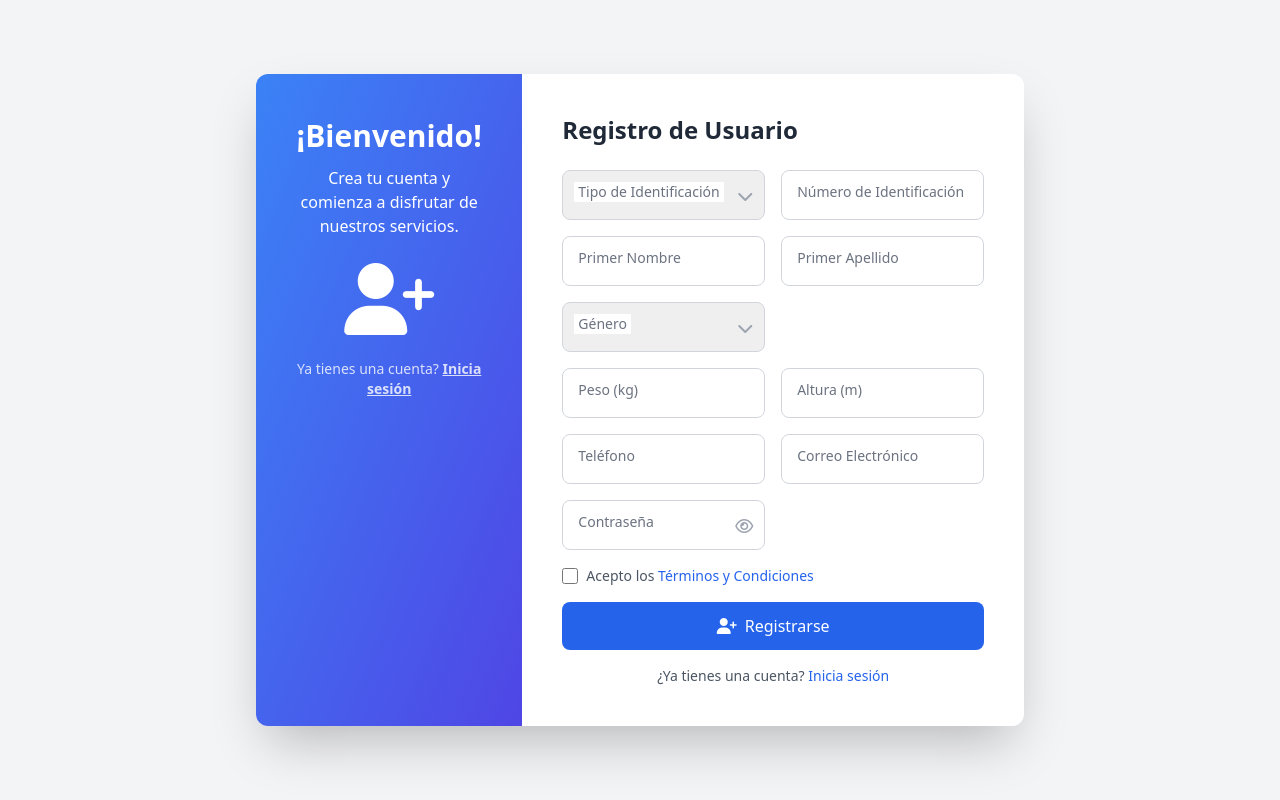
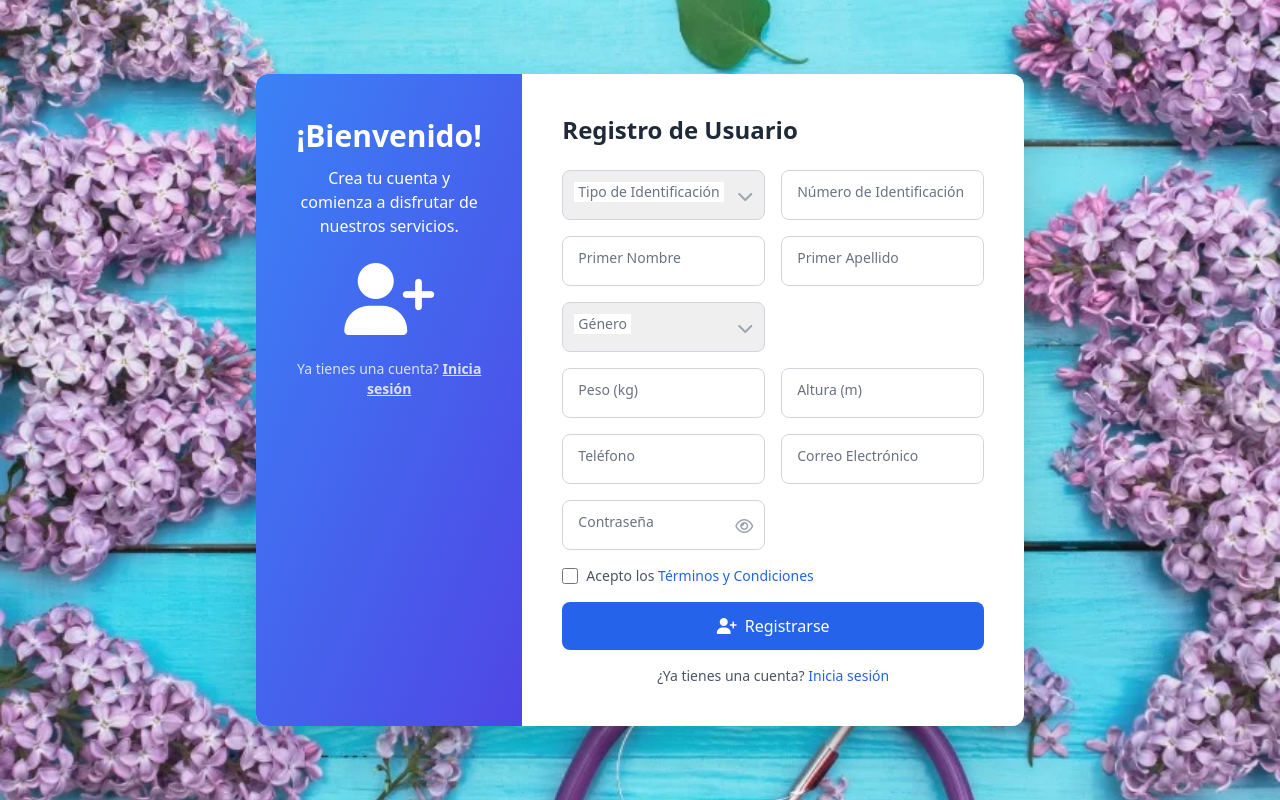
Before and after one commit to JHONATANGI/Your-Pill, a PHP site: page /frontend/registro_usuario.html in a window 1280 px wide. Run offline with PHP 8.4, Linux system fonts and the light colour scheme; some libraries are stand-ins or nearby versions.

Commit message:
Insertar ruta de imagen de registro_usuarios.css a formularios, para colocar fondo

```diff
--- a/css/registro_usuario.css
+++ b/css/registro_usuario.css
@@ -1,5 +1,5 @@
 body {
-background-image: url(resources\images\salud.png);
+background-image: url(../resources/images/salud.png);
 background-position: center center;
 background-repeat: no-repeat;
 background-size: cover;
--- a/frontend/registro_usuario.html
+++ b/frontend/registro_usuario.html
@@ -7,6 +7,7 @@
     <title>Registro de Usuario</title>
     <script src="https://cdn.tailwindcss.com"></script>
     <link href="https://cdnjs.cloudflare.com/ajax/libs/font-awesome/6.4.0/css/all.min.css" rel="stylesheet">
+    <link rel="stylesheet"href="../css/registro_usuario.css">
     <style>
         .input-group:focus-within label {
             color: #3b82f6;
```
